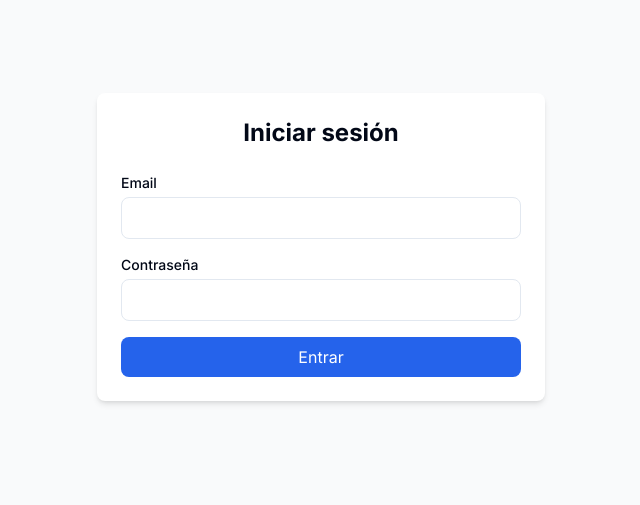
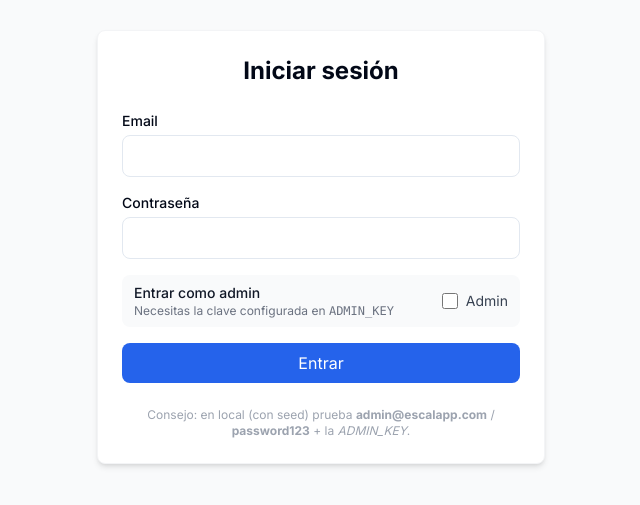
Before and after one commit to Jrmaccion/escalapp, a Next.js app: page /auth/login in a window 1280 px wide. Shown: the part 153-658 px from the top of the page, without its empty margins (319-959 px from the left). Built offline with nearby package versions, Linux system fonts and the light colour scheme.

Commit message:
Add admin_key in login

```diff
--- a/app/auth/login/page.tsx
+++ b/app/auth/login/page.tsx
@@ -4,62 +4,146 @@ import { signIn } from "next-auth/react";
 import { useState } from "react";
 import { useRouter } from "next/navigation";
 
+const errorMap: Record<string, string> = {
+  Configuration: "Error de configuración de autenticación.",
+  AccessDenied: "Acceso denegado.",
+  CredentialsSignin: "Email o contraseña incorrectos.",
+  Default: "Ha ocurrido un error al iniciar sesión.",
+};
+
 export default function LoginPage() {
   const router = useRouter();
+
   const [email, setEmail] = useState("");
   const [password, setPassword] = useState("");
+  const [asAdmin, setAsAdmin] = useState(false);
+  const [adminKey, setAdminKey] = useState("");
+  const [submitting, setSubmitting] = useState(false);
   const [error, setError] = useState("");
 
-  const handleSubmit = async (e: React.FormEvent) => {
+  const handleSubmit = async (e: React.FormEvent<HTMLFormElement>) => {
     e.preventDefault();
     setError("");
+
+    if (!email || !password) {
+      setError("Introduce tu email y contraseña.");
+      return;
+    }
+    if (asAdmin && !adminKey) {
+      setError("Introduce la clave de administrador.");
+      return;
+    }
+
+    setSubmitting(true);
 
     const res = await signIn("credentials", {
       redirect: false,
       email,
       password,
+      adminKey: asAdmin ? adminKey : "",
     });
 
+    setSubmitting(false);
+
     if (res?.error) {
-      setError("Credenciales incorrectas");
-    } else {
-      router.push("/dashboard"); // Cambia la ruta a donde quieras redirigir después del login
+      const friendly = errorMap[res.error] ?? errorMap.Default;
+      setError(friendly);
+      return;
     }
+
+    // Redirección según modo de acceso
+    router.replace(asAdmin ? "/admin" : "/dashboard");
   };
 
   return (
-    <div className="min-h-screen flex items-center justify-center bg-gray-50">
-      <div className="w-full max-w-md bg-white p-6 rounded-lg shadow-md">
+    <div className="min-h-screen flex items-center justify-center bg-gray-50 px-4">
+      <div className="w-full max-w-md bg-white p-6 rounded-lg shadow-md border border-gray-100">
         <h1 className="text-2xl font-bold text-center mb-6">Iniciar sesión</h1>
+
+        {error && (
+          <div className="mb-4 rounded-md border border-red-200 bg-red-50 p-3 text-sm text-red-700">
+            {error}
+          </div>
+        )}
+
         <form onSubmit={handleSubmit} className="space-y-4">
           <div>
-            <label className="block mb-1 text-sm font-medium">Email</label>
+            <label htmlFor="email" className="block mb-1 text-sm font-medium">
+              Email
+            </label>
             <input
+              id="email"
               type="email"
+              autoComplete="email"
               value={email}
               onChange={(e) => setEmail(e.target.value)}
-              className="w-full px-3 py-2 border rounded-lg"
+              className="w-full px-3 py-2 border rounded-lg outline-none focus:ring-2 focus:ring-blue-200"
               required
             />
           </div>
+
           <div>
-            <label className="block mb-1 text-sm font-medium">Contraseña</label>
+            <label htmlFor="password" className="block mb-1 text-sm font-medium">
+              Contraseña
+            </label>
             <input
+              id="password"
               type="password"
+              autoComplete="current-password"
               value={password}
               onChange={(e) => setPassword(e.target.value)}
-              className="w-full px-3 py-2 border rounded-lg"
+              className="w-full px-3 py-2 border rounded-lg outline-none focus:ring-2 focus:ring-blue-200"
               required
             />
           </div>
-          {error && <p className="text-red-500 text-sm">{error}</p>}
+
+          <div className="flex items-center justify-between rounded-lg bg-gray-50 px-3 py-2">
+            <div>
+              <p className="text-sm font-medium text-gray-900">Entrar como admin</p>
+              <p className="text-xs text-gray-500">
+                Necesitas la clave configurada en <code>ADMIN_KEY</code>
+              </p>
+            </div>
+            <label className="inline-flex items-center gap-2 cursor-pointer select-none">
+              <input
+                type="checkbox"
+                checked={asAdmin}
+                onChange={(e) => setAsAdmin(e.target.checked)}
+                className="h-4 w-4 accent-blue-600"
+              />
+              <span className="text-sm text-gray-700">Admin</span>
+            </label>
+          </div>
+
+          {asAdmin && (
+            <div>
+              <label htmlFor="adminKey" className="block mb-1 text-sm font-medium">
+                Clave de administrador
+              </label>
+              <input
+                id="adminKey"
+                type="password"
+                value={adminKey}
+                onChange={(e) => setAdminKey(e.target.value)}
+                className="w-full px-3 py-2 border rounded-lg outline-none focus:ring-2 focus:ring-blue-200"
+                placeholder="••••••••"
+              />
+            </div>
+          )}
+
           <button
             type="submit"
-            className="w-full bg-blue-600 text-white py-2 rounded-lg hover:bg-blue-700 transition"
+            disabled={submitting}
+            className="w-full bg-blue-600 text-white py-2 rounded-lg hover:bg-blue-700 transition disabled:opacity-60"
           >
-            Entrar
+            {submitting ? "Entrando…" : "Entrar"}
           </button>
         </form>
+
+        <p className="text-xs text-gray-400 mt-6 text-center">
+          Consejo: en local (con seed) prueba <b>admin@escalapp.com</b> / <b>password123</b> +
+          la <em>ADMIN_KEY</em>.
+        </p>
       </div>
     </div>
   );
```
